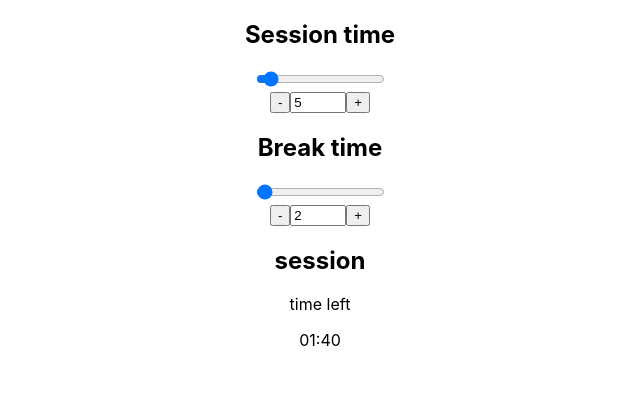
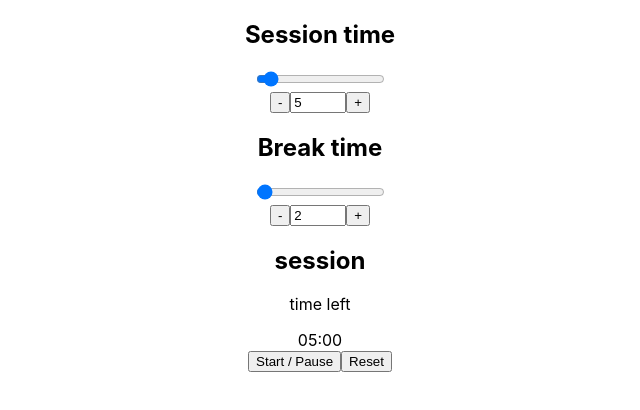
Before and after one commit to t1ml3arn-test-assignments/pomodoro-timer-react, a React (Create React App) app: page / in a window 1280 px wide. Shown: the top 410 px of the page, without its empty margins (320-960 px from the left). Built offline with nearby package versions, Linux system fonts and the light colour scheme.

Commit message:
implement timer control

```diff
--- a/src/App.js
+++ b/src/App.js
@@ -2,6 +2,7 @@ import React, { Component } from 'react';
 import './App.css';
 import TimerSetup from './TimerSetup'
 import TimerView from './TimerView';
+import Controls from './Controls';
 
 class App extends Component {
 
@@ -14,6 +15,7 @@ class App extends Component {
       sessionLength: 5,
       secondsLeft: 0,
       isBreak: false,
+      isPaused: true,
     }
   }
 
@@ -21,8 +23,12 @@ class App extends Component {
   setSessionTime = time => this.setState({ sessionLength: time })
 
   componentDidMount() {
+    this.setState({ secondsLeft: this.getSessionTime(this.state.isBreak) })
+  }
+
+  runTimer = () => {
     this.setState(
-      { secondsLeft: this.getSessionTime(this.state.isBreak) }
+      { isPaused: false, }
       ,
       // since state updates not immideatly
       // we provide a callback to start timers
@@ -45,7 +51,6 @@ class App extends Component {
   startTimeout() {
     window.clearTimeout(this.timeoutId)
 
-    // const secondsLeft = this.getSessionTime(this.state.isBreak)
     const {secondsLeft} = this.state
 
     this.timeoutId = setTimeout(() => {
@@ -69,16 +74,42 @@ class App extends Component {
     return isBreak ? this.state.breakLength*60 : this.state.sessionLength*60
   }
 
+  pauseTimer = () => {
+    window.clearInterval(this.intervalId)
+    window.clearInterval(this.timeoutId)
+    this.setState({ isPaused: true })
+  }
+
+  resetTimer = () => {
+    // timer becomes deactivated
+    window.clearInterval(this.intervalId)
+    window.clearInterval(this.timeoutId)
+
+    this.setState({
+      // current session becomes SESSION
+      isBreak: false,
+      // current time becomes equal to SESSION TIME
+      secondsLeft: this.getSessionTime(false),
+    })
+    // sound stops
+    // ? reset session length
+    // ? reset break length
+  }
+
   render() {
 
-    const {sessionLength, breakLength, secondsLeft, isBreak} = this.state
+    const {sessionLength, breakLength, secondsLeft, isBreak, isPaused} = this.state
     const sessionType = isBreak ? SessionType.BREAK : SessionType.SESSION
+    const stopStartTimer = isPaused ? this.runTimer : this.pauseTimer
 
     return (
       <div className="App">
         <TimerSetup timerType="Session time" time={ sessionLength } setTime={ this.setSessionTime } />
         <TimerSetup timerType="Break time" time={ breakLength }  setTime={ this.setBreakTime } />
         <TimerView timerLabel={ sessionType } secondsLeft={ secondsLeft }/>
+        <Controls
+          stopStartTimer={ stopStartTimer } resetTimer={ this.resetTimer }
+          isPaused={ isPaused }/>
       </div>
     );
 
```
